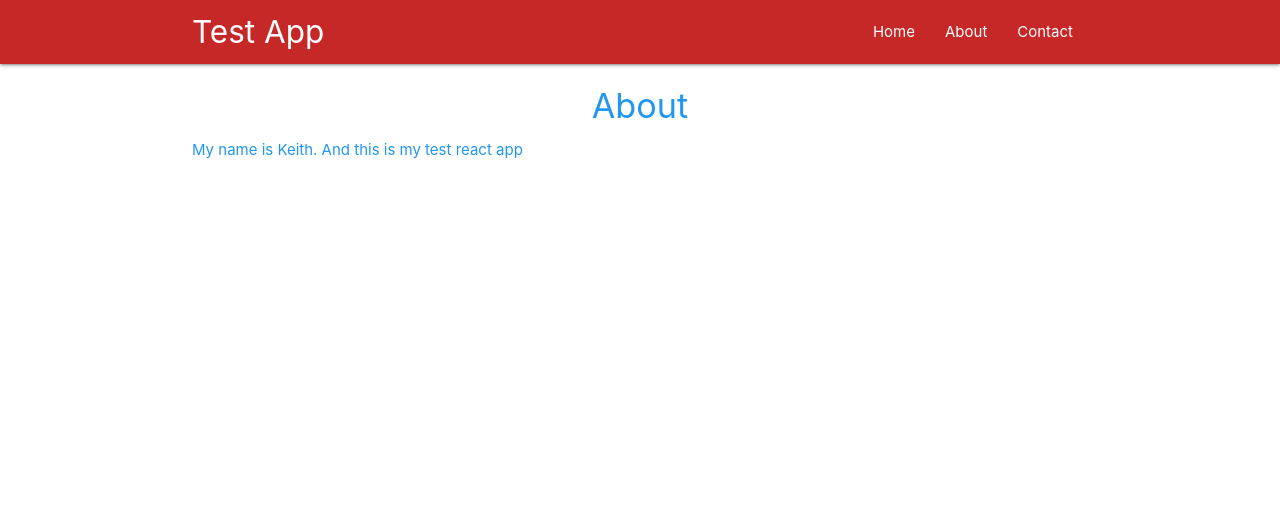
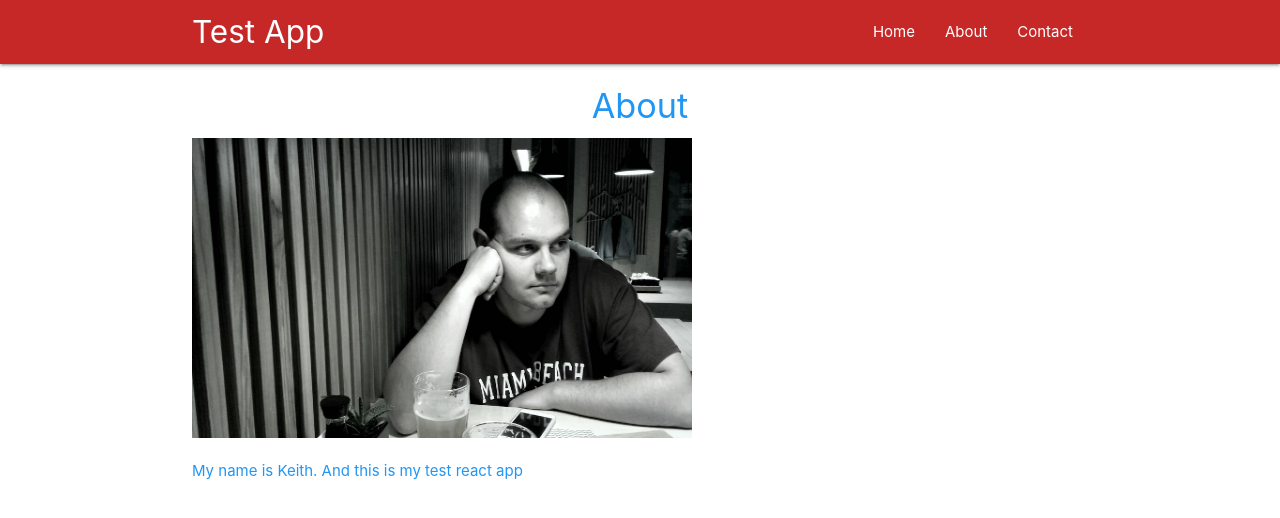
Before and after one commit to KeithChasen/react-test-app-next, a React (Create React App) app: page /about in a window 1280 px wide. Shown: the top 518 px of the page. Built offline with nearby package versions, Linux system fonts and the light colour scheme.

Commit message:
added image to about page

```diff
--- a/src/components/About.js
+++ b/src/components/About.js
@@ -1,10 +1,12 @@
 import React from 'react'
 import Rainbow from '../hoc/Rainbow'
+import Face from '../face.jpg'
 
 const About = () => {
     return(
-        <div className="container">
+        <div className="container about">
             <h4 className="center">About</h4>
+            <img src={Face} alt="Keith"/>
             <p>
                 My name is Keith. And this is my test react app
             </p>
--- a/src/index.css
+++ b/src/index.css
@@ -8,6 +8,11 @@ body {
   -moz-osx-font-smoothing: grayscale;
 }
 
+.about img {
+  height: 300px;
+  width: 500px;
+}
+
 code {
   font-family: source-code-pro, Menlo, Monaco, Consolas, "Courier New",
     monospace;
```
Also changed, not shown: src/face.jpg (added).
